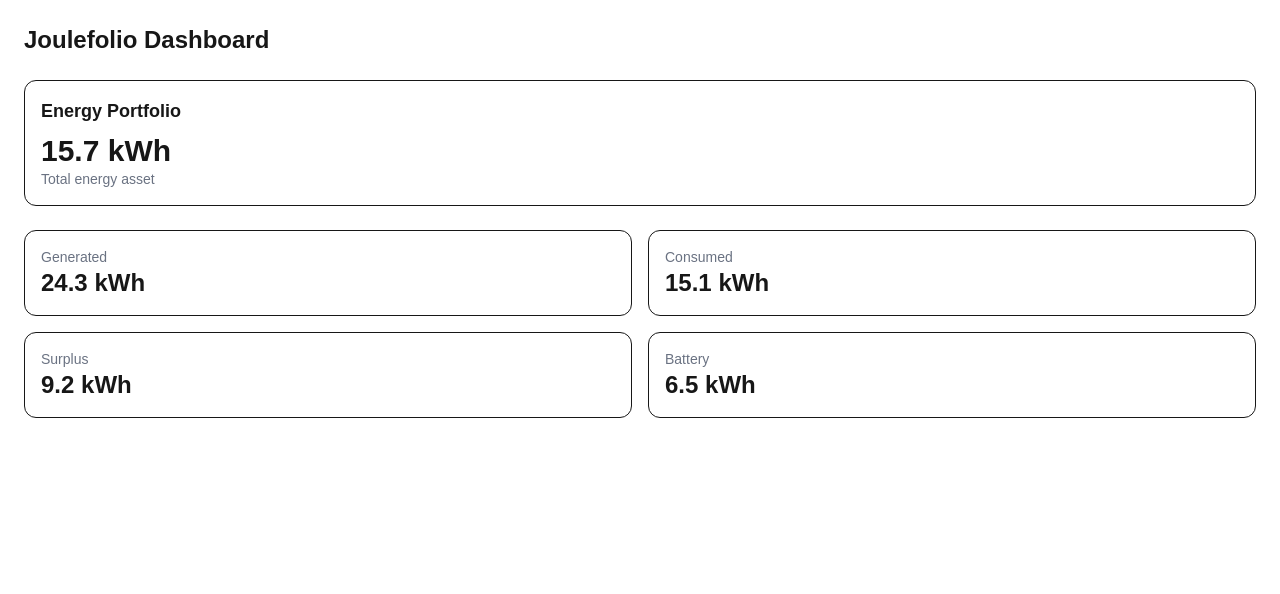
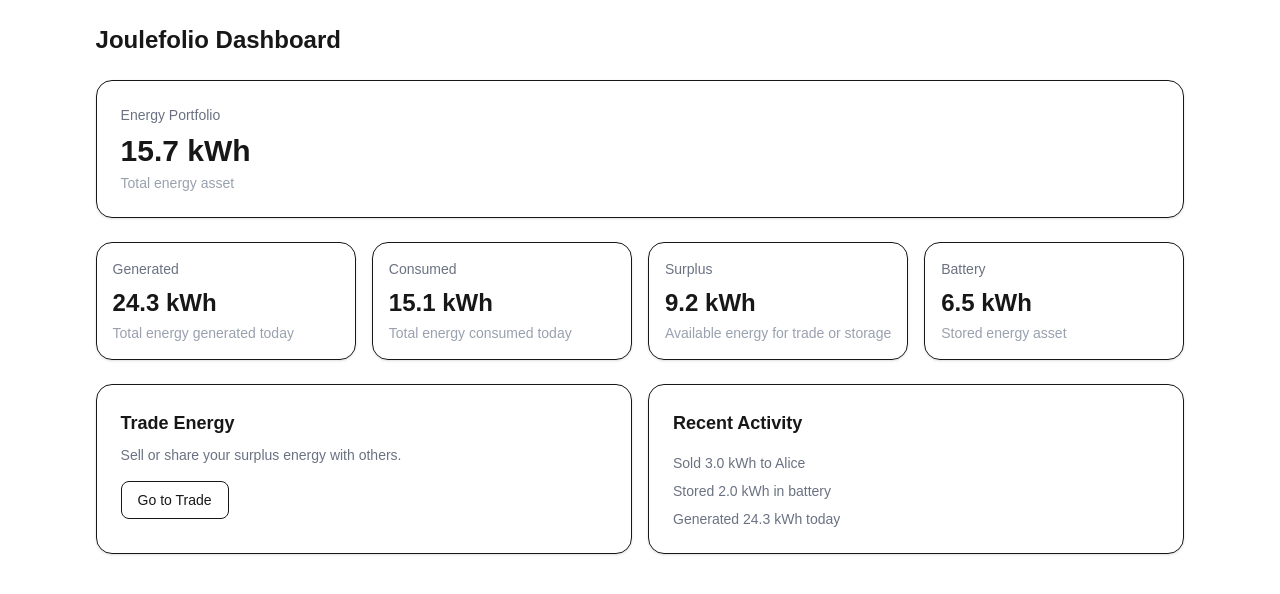
Before and after one commit to jysaa5/joulefolio, a Next.js app: page /dashboard in a window 1280 px wide. Shown: the top 594 px of the page. Built offline with nearby package versions, Linux system fonts and the light colour scheme.

Commit message:
feat: split dashboard into reusable card components

```diff
--- a/src/app/dashboard/page.tsx
+++ b/src/app/dashboard/page.tsx
@@ -1,38 +1,34 @@
+import type { EnergySummary } from "@/entities/energy/model/types";
 import { energySummary } from "@/shared/mock/energyMock";
+import EnergyMetricCard from "@/widgets/dashboard/ui/EnergyMetricCard";
+import PortfolioSummaryCard from "@/widgets/dashboard/ui/PortfolioSummaryCard";
+import QuickActionCard from "@/widgets/dashboard/ui/QuickActionCard";
+import RecentActivityCard from "@/widgets/dashboard/ui/RecentActivityCard";
 
 export default function DashboardPage() {
-  const totalAsset = energySummary.surplus + energySummary.battery;
+  const summary: EnergySummary = energySummary;
+  const totalAsset = summary.surplus + summary.battery;
+
+  const recentActivities = ["Sold 3.0 kWh to Alice", "Stored 2.0 kWh in battery", "Generated 24.3 kWh today"];
 
   return (
-    <main className="p-6">
+    <main className="mx-auto max-w-6xl p-6">
       <h1 className="text-2xl font-bold">Joulefolio Dashboard</h1>
 
-      <section className="mt-6 rounded-xl border p-4">
-        <h2 className="text-lg font-semibold">Energy Portfolio</h2>
-        <p className="mt-2 text-3xl font-bold">{totalAsset.toFixed(1)} kWh</p>
-        <p className="text-sm text-gray-500">Total energy asset</p>
+      <div className="mt-6">
+        <PortfolioSummaryCard totalAsset={totalAsset} />
+      </div>
+
+      <section className="mt-6 grid gap-4 md:grid-cols-2 xl:grid-cols-4">
+        <EnergyMetricCard label="Generated" value={summary.generated} description="Total energy generated today" />
+        <EnergyMetricCard label="Consumed" value={summary.consumed} description="Total energy consumed today" />
+        <EnergyMetricCard label="Surplus" value={summary.surplus} description="Available energy for trade or storage" />
+        <EnergyMetricCard label="Battery" value={summary.battery} description="Stored energy asset" />
       </section>
 
-      <section className="mt-6 grid gap-4 md:grid-cols-2">
-        <div className="rounded-xl border p-4">
-          <p className="text-sm text-gray-500">Generated</p>
-          <p className="text-2xl font-semibold">{energySummary.generated} kWh</p>
-        </div>
-
-        <div className="rounded-xl border p-4">
-          <p className="text-sm text-gray-500">Consumed</p>
-          <p className="text-2xl font-semibold">{energySummary.consumed} kWh</p>
-        </div>
-
-        <div className="rounded-xl border p-4">
-          <p className="text-sm text-gray-500">Surplus</p>
-          <p className="text-2xl font-semibold">{energySummary.surplus} kWh</p>
-        </div>
-
-        <div className="rounded-xl border p-4">
-          <p className="text-sm text-gray-500">Battery</p>
-          <p className="text-2xl font-semibold">{energySummary.battery} kWh</p>
-        </div>
+      <section className="mt-6 grid gap-4 lg:grid-cols-2">
+        <QuickActionCard href="/trade" title="Trade Energy" description="Sell or share your surplus energy with others." buttonText="Go to Trade" />
+        <RecentActivityCard items={recentActivities} />
       </section>
     </main>
   );
--- /dev/null
+++ b/src/widgets/dashboard/ui/EnergyMetricCard.tsx
@@ -0,0 +1,18 @@
+type EnergyMetricCardProps = {
+  label: string;
+  value: number;
+  unit?: string;
+  description?: string;
+};
+
+export default function EnergyMetricCard({ label, value, unit = "kWh", description }: EnergyMetricCardProps) {
+  return (
+    <div className="rounded-2xl border p-4 shadow-sm">
+      <p className="text-sm text-gray-500">{label}</p>
+      <p className="mt-2 text-2xl font-semibold">
+        {value.toFixed(1)} {unit}
+      </p>
+      {description ? <p className="mt-1 text-sm text-gray-400">{description}</p> : null}
+    </div>
+  );
+}
--- /dev/null
+++ b/src/widgets/dashboard/ui/PortfolioSummaryCard.tsx
@@ -0,0 +1,14 @@
+type PortfolioSummaryCardProps = {
+  totalAsset: number;
+  description?: string;
+};
+
+export default function PortfolioSummaryCard({ totalAsset, description = "Total energy asset" }: PortfolioSummaryCardProps) {
+  return (
+    <section className="rounded-2xl border p-6 shadow-sm">
+      <p className="text-sm text-gray-500">Energy Portfolio</p>
+      <h2 className="mt-2 text-3xl font-bold">{totalAsset.toFixed(1)} kWh</h2>
+      <p className="mt-1 text-sm text-gray-400">{description}</p>
+    </section>
+  );
+}
--- /dev/null
+++ b/src/widgets/dashboard/ui/QuickActionCard.tsx
@@ -0,0 +1,20 @@
+import Link from "next/link";
+
+type QuickActionCardProps = {
+  href: string;
+  title: string;
+  description: string;
+  buttonText: string;
+};
+
+export default function QuickActionCard({ href, title, description, buttonText }: QuickActionCardProps) {
+  return (
+    <section className="rounded-2xl border p-6 shadow-sm">
+      <h2 className="text-lg font-semibold">{title}</h2>
+      <p className="mt-2 text-sm text-gray-500">{description}</p>
+      <Link href={href} className="mt-4 inline-flex rounded-lg border px-4 py-2 text-sm font-medium">
+        {buttonText}
+      </Link>
+    </section>
+  );
+}
--- /dev/null
+++ b/src/widgets/dashboard/ui/RecentActivityCard.tsx
@@ -0,0 +1,16 @@
+type RecentActivityCardProps = {
+  items: string[];
+};
+
+export default function RecentActivityCard({ items }: RecentActivityCardProps) {
+  return (
+    <section className="rounded-2xl border p-6 shadow-sm">
+      <h2 className="text-lg font-semibold">Recent Activity</h2>
+      <ul className="mt-4 space-y-2 text-sm text-gray-500">
+        {items.map((item) => (
+          <li key={item}>{item}</li>
+        ))}
+      </ul>
+    </section>
+  );
+}
```
